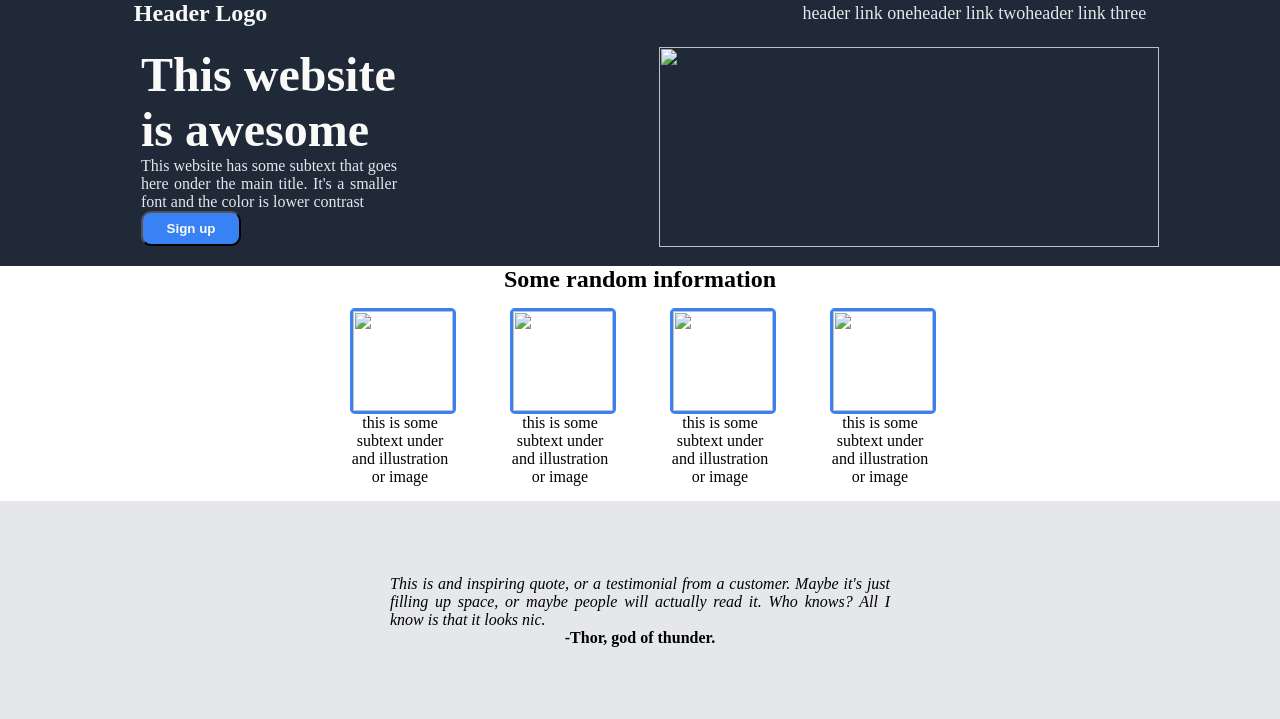
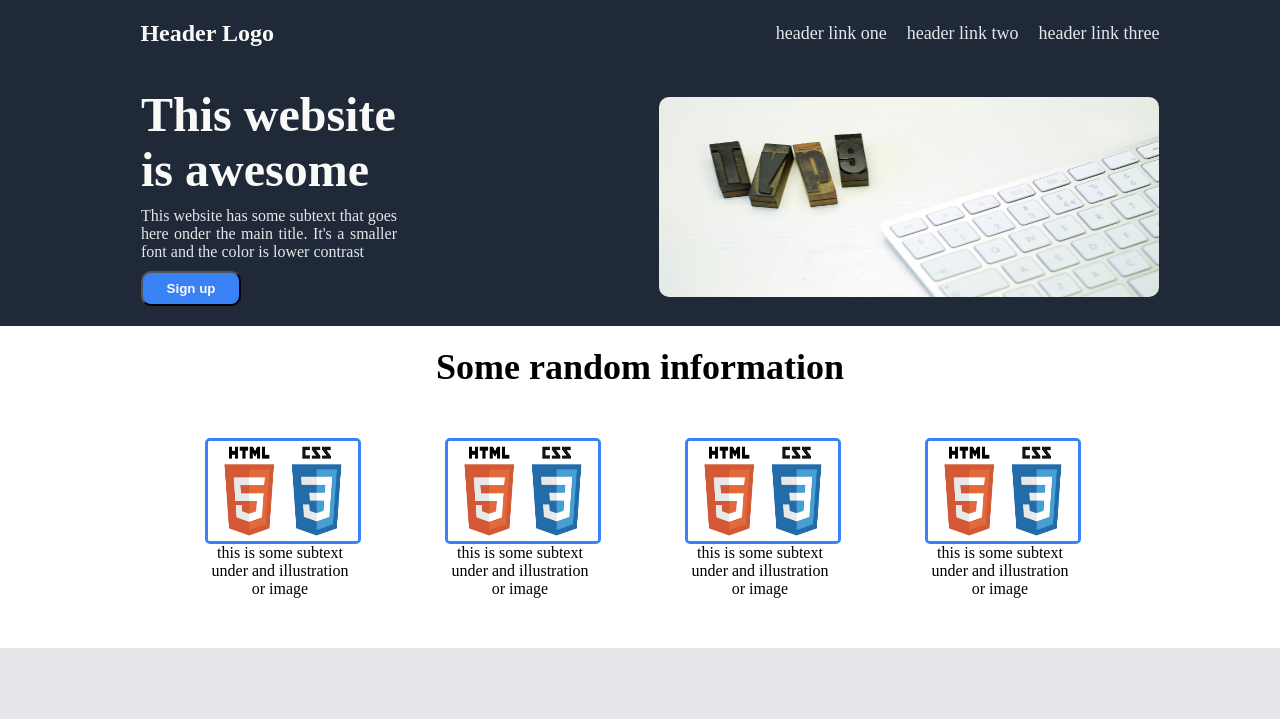
Before and after one commit to d-koziol/Project-Landing-Page, a plain HTML site: page index.html in a window 1280 px wide. Shown: the top 719 px of the page. Drawn offline with Linux system fonts and the light colour scheme.

Commit message:
Images added

```diff
--- a/index.html
+++ b/index.html
@@ -26,7 +26,7 @@
         <h2 class="hero_secondary_text">This website has some subtext that goes here onder the main title. It's a smaller font and the color is lower contrast</h2>
         <button class="header_button">Sign up</button>
         </div>
-        <img src="" alt="" class="header_img">
+        <img src="images/pikwizard-keyboard-computer-key.jpeg" alt="" class="header_img">
     </div>
 
 </header>
@@ -38,19 +38,19 @@
         <h2>Some random information</h2>
         <div class="information">
                 <div class="pic_container">
-                <img src="" alt="">
+                <img src="images/logo-html5-css3.png" alt="">
                 <p>this is some subtext under and illustration or image</p>
                 </div>
                 <div class="pic_container">
-                <img src="" alt="">
+                <img src="images/logo-html5-css3.png" alt="">
                 <p>this is some subtext under and illustration or image</p>
                 </div>
                 <div class="pic_container">
-                <img src="" alt="">
+                <img src="images/logo-html5-css3.png" alt="">
                 <p>this is some subtext under and illustration or image</p>
                 </div>
                 <div class="pic_container">
-                <img src="" alt="">
+                <img src="images/logo-html5-css3.png" alt="">
                 <p>this is some subtext under and illustration or image</p>
                 </div>
         </div>
--- a/styles.css
+++ b/styles.css
@@ -27,6 +27,10 @@ header {
 
 }
 
+.links {
+    gap: 20px;
+}
+
 ul {
     display: flex;
     flex-direction: row;
@@ -51,14 +55,16 @@ a {
     display: flex;
     flex-direction: column;
     max-width: 20%;
-    align-content: flex-start;
     margin: 20px;
+    align-items: flex-start;
 }
 
 .hero_main_text {
     font-size: 48px;
     font-weight: 800;
     color: #F9FAF8;
+    text-align:left
+
 }
 
 .hero_secondary_text {
@@ -66,11 +72,13 @@ a {
     color: #E5E7EB;
     text-align: justify;
     font-weight: 100;
+    margin: 10px 0;
 }
 
 .header_img {
     width: 500px;
     height: 200px;
+    border-radius: 10px;
 }
 
 button {
@@ -88,26 +96,31 @@ button {
     justify-content: center;
     align-items: center;
     gap: 30px;
+    margin: 20px;
 
 }
 
 .pic_container > img {
-    width: 100px;
+    width: 150px;
     height: 100px;
     border: 3px solid #3882F6;
     border-radius: 5px;
+
+
 }
 
 .pic_container {
     display: flex;
     flex-direction: column;
-    max-width: 100px;
     text-align: center;
-    margin: 15px;
+    margin: 30px;
+    max-width: 150px;
 }
 
 h2 {
     text-align: center ;
+    font-size: 36px;
+    margin: 20px;
 
 }
 
```
Also changed, not shown: images/logo-html5-css3.png (added), images/pikwizard-computer-keyboard-laptop.jpeg (added), images/pikwizard-keyboard-computer-key.jpeg (added).
